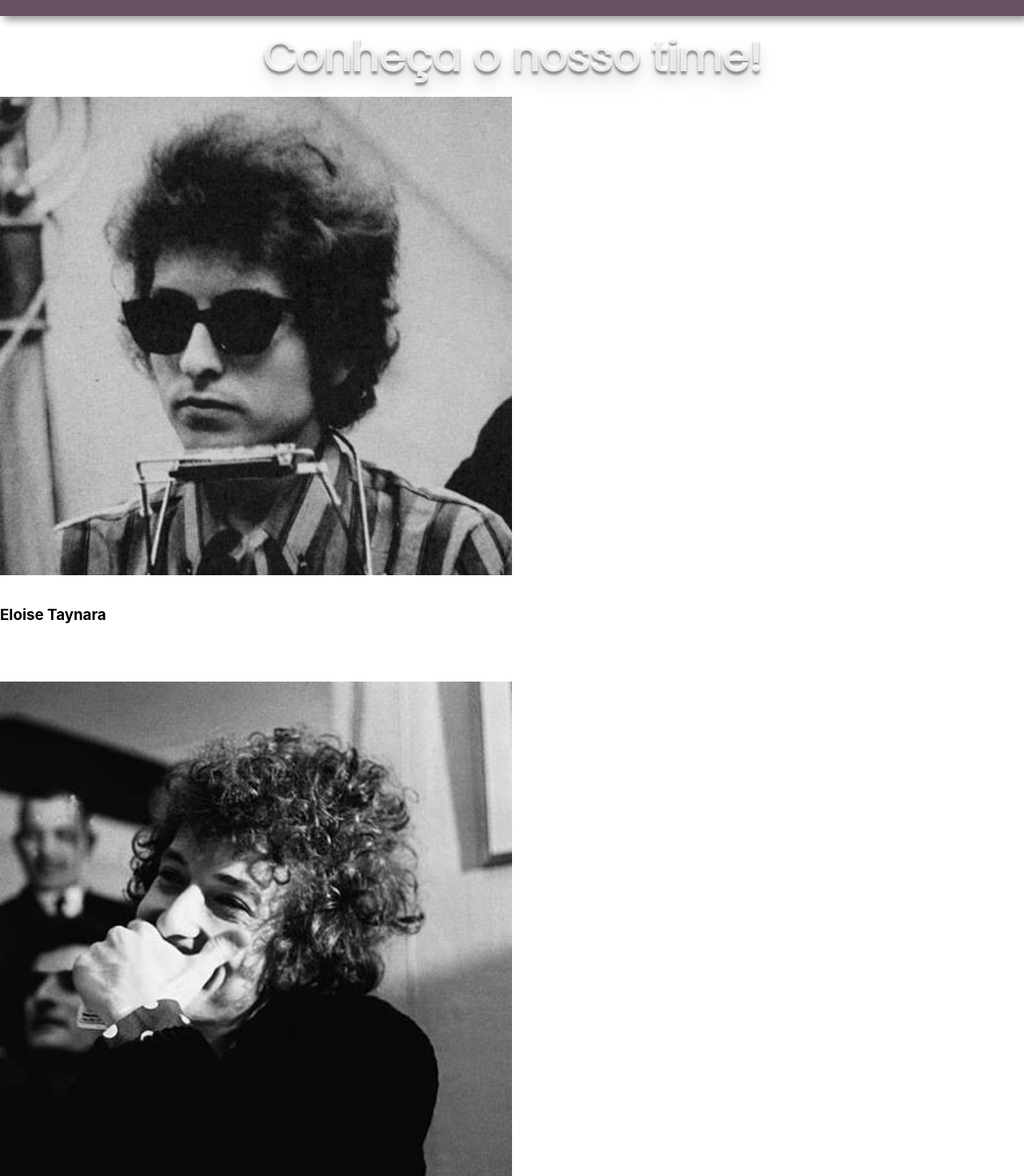
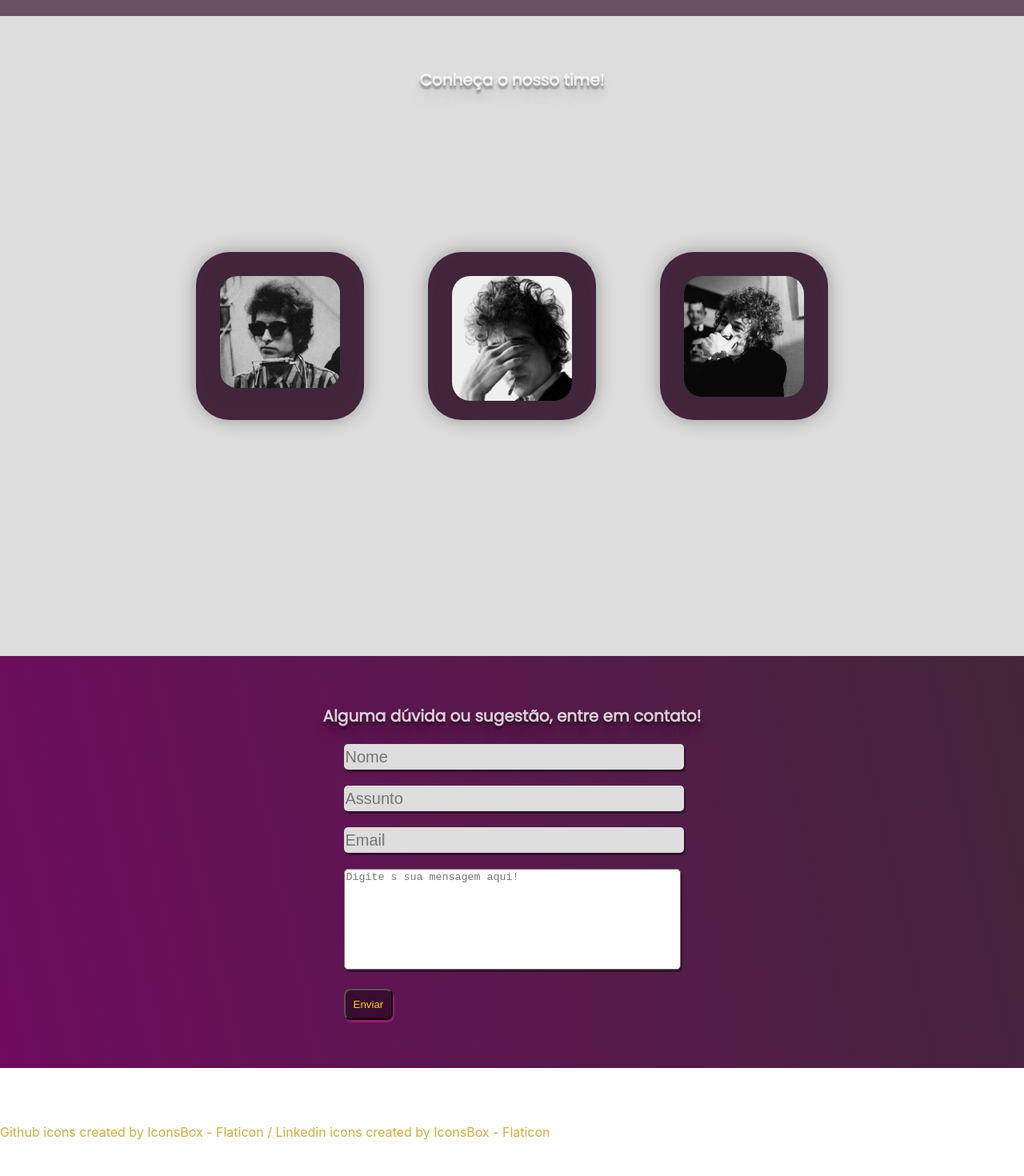
Before and after one commit to Gabboss13/Agencia_Publicidade, a React (Create React App) app: page /contato in a window 1280 px wide. Shown: the part 80-1550 px from the top of the page at 80% size. After the commit the page ends 1505 px from the top, so only its background shows below. Built offline with nearby package versions, Linux system fonts and the light colour scheme.

Commit message:
adicionando pagina de contato

```diff
--- a/src/components/Contact/Contact.jsx
+++ b/src/components/Contact/Contact.jsx
@@ -1,49 +1,93 @@
 import React from 'react'
-import './style.module.css'
+import styles from './style.module.css'
 import avatar1 from '../../assets/images/avatar1.jpg'
 import avatar2 from '../../assets/images/avatar2.jpg'
 import avatar3 from '../../assets/images/avatar3.jpg'
+import github from  '../../assets/images/github.png'
+import linkedin from  '../../assets/images/linkedin.png'
 
-
-export default function Contact (){
+export default function Contact() {
   return (
-   <div class="main-contact">
-       <div className='titulo'>
+    <><div className={styles.main}>
+      <div className={styles.titulo}>
         <h1> Conheça o nosso time!</h1>
       </div>
-     <div className="persona1">
-       <div class="profile-card">
-         <div class="img">
+      <div className={styles.persona1}>
+        <div className={styles.profileCard}>
+          <div className={styles.img}>
             <img src={avatar1} alt="avatar1" />
           </div>
-         <div class="caption">
+          <div className={styles.caption}>
+          <div className={styles.icon}>
+          <a href='https://www.linkedin.com/in/eloise-taynara/' target="_blank"><i className="fab fa-linkedin"></i></a>
+            <img src={github} alt="github" />
+            <img src={linkedin} alt="linkedin" />
+          </div>
             <h3>Eloise Taynara</h3>
             <p>Dev Full-Stack</p>
           </div>
         </div>
       </div>
-     <div className='persona2'>
-     <div class="profile-card">
-       <div class="img">
+      <div className={styles.persona2}>
+        <div className={styles.profileCard}>
+          <div className={styles.img}>
             <img src={avatar2} alt="avatar2" />
           </div>
-       <div class="caption">
+          <div className={styles.caption}>
+
+          <div className={styles.icon}>
+          <a href="https://github.com/eloisecoffe">
+            <img src={github} alt="github" /></a>
+            <img src={linkedin} alt="linkedin" />
+          </div>
             <h3>João Michael Ferreira</h3>
             <p>Dev Full-Stack</p>
           </div>
         </div>
       </div>
-     <div className='persona3'>
-     <div class="profile-card">
-       <div class="img">
+      <div className={styles.persona3}>
+        <div className={styles.profileCard}>
+          <div className={styles.img}>
             <img src={avatar3} alt="avatar3" />
           </div>
-       <div class="caption">
+          <div className={styles.caption}>
+          <div className={styles.icon}>
+            <img src={github} alt="github" />
+            <img src={linkedin} alt="linkedin" />
+          </div>
             <h3>Gabrielle Freire</h3>
             <p>Dev Full-Stack</p>
           </div>
         </div>
       </div>
     </div>
+
+      <div className={styles.box}>
+        <h1>Alguma dúvida ou sugestão, entre em contato!</h1>
+        <form nome="contact" method="GET">
+          <section>
+            <fieldset>
+              <input type="text" placeholder="Nome" name="nome" />
+            </fieldset>
+            <fieldset>
+              <input type="text" placeholder="Assunto" name="assunto" />
+            </fieldset>
+            <fieldset>
+              <input type="text" placeholder='Email' name="email" />
+            </fieldset>
+            <fieldset>
+              <textarea rows="8" cols="50" name="mensagem" id="coment" maxlength="300" minlength="20" placeholder="Digite s sua mensagem aqui!"></textarea>
+            </fieldset>
+            <fieldset>
+              <button className={styles.botao} type="submit">Enviar</button>
+            </fieldset>
+          </section>
+        </form>
+
+      </div>
+      <p>Crédito dos icones usados das redes sociais</p>
+      <a href="https://www.flaticon.com/br/icones-gratis/github" title="github ícones">Github icons created by IconsBox - Flaticon / </a>
+      <a href="https://www.flaticon.com/br/icones-gratis/linkedin" title="linkedin ícones">Linkedin icons created by IconsBox - Flaticon</a>
+      </>
   );
 }
--- a/src/components/Contact/style.module.css
+++ b/src/components/Contact/style.module.css
@@ -1,7 +1,5 @@
-
-
-  .main-contact{
-    width: 100%;
+.main {
+  width: 100vw;
   height: 100vh;
   display: grid;
   grid-template-columns: repeat(5, 1fr);
@@ -9,8 +7,7 @@
   grid-column-gap: 30px;
   grid-row-gap: 0px;
   align-items: center;
-    background
-    : #ddd;
+  background: #ddd;
 }
 
 .persona1 {
@@ -21,40 +18,41 @@
   grid-area: 2 / 4 / 5 / 5;
 }
 
- .persona3{
+.persona3 {
   grid-area: 2 / 3 / 5 / 4;
 }
 
- .titulo{
+.titulo {
   grid-area: 1 / 2 / 2 / 5;
   text-align: center;
-    text-shadow: 0px 4px 3px rgba(0,0,0,0.4),
-             0px 8px 13px rgba(0,0,0,0.1),
-             0px 18px 23px rgba(0,0,0,0.1)
+  text-shadow: 0px 4px 3px rgba(0, 0, 0, 0.4),
+    0px 8px 13px rgba(0, 0, 0, 0.1),
+    0px 18px 23px rgba(0, 0, 0, 0.1)
 }
 
- .titulo h1{
+.titulo h1 {
   font-family: 'Poppins';
 }
 
-  .profile-card{
+.profileCard {
   font-family: sans-serif;
-    width: 220px;
-    height: 220px;
-    background: rgba(67, 38, 58);
+  width: 150px;
+  height: 150px;
+  background: rgba(67, 38, 58);;
   padding: 30px;
-    border-radius: 50%;
-    box-shadow: 0 0 22px #3336;
+  border-radius: 20%;
+  box-shadow: 0 0 22px rgba(51, 51, 51, 0.4);
   transition: .6s;
   margin: 0 25px;
 }
 
-  .profile-card:hover{
+.profileCard:hover {
   border-radius: 10px;
   height: 260px;
 }
 
-  .profile-card .img{
+.profileCard .img {
+  /* position: relative; */
   width: 100%;
   height: 100%;
   transition: .6s;
@@ -63,39 +61,105 @@
 
 .img img {
   width: 100%;
-    border-radius: 50%;
+  border-radius: 15%;
   box-shadow: 0 0 22px #3336;
   transition: .6s;
 }
 
-  .profile-card:hover .img{
+.icon {
+  width: 50%;
+}
+
+.profileCard:hover .img {
   transform: translateY(-60px);
 }
 
-  .profile-card:hover img{
+.profileCard:hover img {
   border-radius: 10px;
 }
 
-  .caption{
+.caption {
+  display: grid;
+  justify-items: center;
   text-align: center;
   transform: translateY(-80px);
   opacity: 0;
   transition: .6s;
 }
-  .profile-card:hover .caption{
+
+.profileCard:hover .caption {
   opacity: 1;
 }
-  .caption h3{
-    font-size: 21px;
+
+.caption h3 {
+  font-size: 17px;
   font-family: 'Roboto';
   color: RGB(218, 170, 60);
-    text-shadow: 0px 4px 3px rgba(0,0,0,0.4),
-             0px 8px 13px rgba(0,0,0,0.1),
-             0px 18px 23px rgba(0,0,0,0.1)
+  text-shadow: 0px 4px 3px rgba(0, 0, 0, 0.4),
+    0px 8px 13px rgba(0, 0, 0, 0.1),
+    0px 18px 23px rgba(0, 0, 0, 0.1)
 }
-  .caption p{
+
+.caption p {
   font-size: 15px;
-    color: rgba(255,255,255, 0.8);;
+  color: rgba(255, 255, 255, 0.8);
   font-family: 'Roboto';
-    width:fit-content;
+  width: fit-content;
 }
+
+.box {
+  display: flex;
+  justify-content: center;
+  align-items: center;
+  flex-direction: column;
+  padding: 50px 50px;
+  background-size: 50px 50px;
+  background-position: center;
+  background: transparent linear-gradient(258deg, rgba(67, 38, 58) 0%, #6d0b5d 100%) 0% 0% no-repeat padding-box;
+
+}
+
+h1 {
+  padding: 10px;
+  font-family: 'Poppins', sans-serif;
+  font-size: 20px;
+  text-shadow: 0px 4px 3px rgba(0, 0, 0, 0.4),
+    0px 8px 13px rgba(0, 0, 0, 0.1),
+    0px 18px 23px rgba(0, 0, 0, 0.1)
+}
+
+input {
+  border: none;
+  border-radius: 5px;
+  width: 100%;
+  height: 35px;
+  box-shadow: 2px 3px rgba(0, 0, 0, 0.4);
+}
+
+textarea {
+  resize: none;
+  border-radius: 5px;
+  box-shadow: 2px 3px rgba(0, 0, 0, 0.4);
+}
+
+textarea:invalid {
+  border: 2px solid red;
+}
+
+fieldset {
+  border: none;
+  padding: 10px;
+}
+
+.botao[type=submit] {
+  box-shadow: 2px 3px rgb(151, 25, 111);
+  padding: 10px;
+  background: rgba(0, 0, 0, 0.4);
+
+  color: rgb(255, 210, 7);
+  border-radius: 8px;
+}
+
+.botao[type=submit]:hover{
+  background: rgba(52, 94, 3, 0.4);
+}
```
Also changed, not shown: src/assets/images/github.png (added), src/assets/images/linkedin.png (added). Lines whose indentation alone changed are shown as unchanged.
